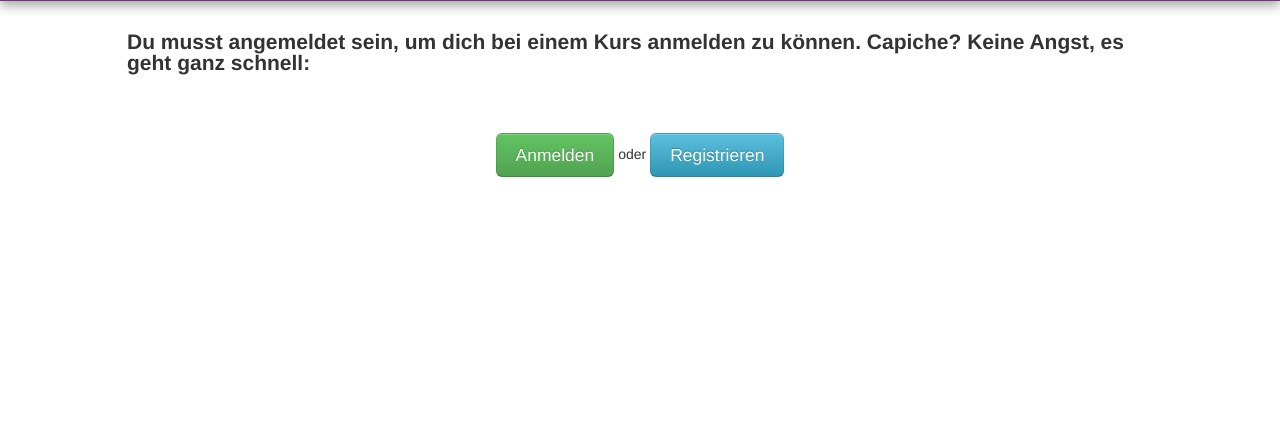
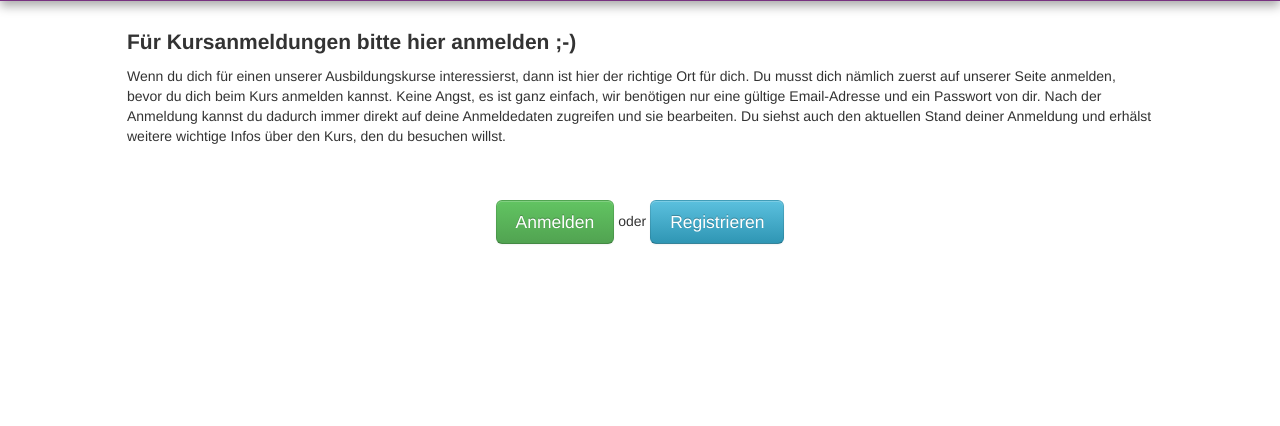
Before and after one commit to gloggi/aure4, a Django app: page /account/?next=/anmeldung/1/ in a window 1280 px wide. Shown: the part 73-499 px from the top of the page. Run offline with Django 3.2, Linux system fonts and the light colour scheme; parts of the project's set-up code (start-up, migrations or seed data) failed here and were passed over; some libraries are stand-ins or nearby versions.

Commit message:
add some nicer texts about anmeldung

```diff
--- a/ausbildung/anmeldung/views.py
+++ b/ausbildung/anmeldung/views.py
@@ -20,8 +20,14 @@ def requires_anmeldung(view):
 def kurse(request):
     kurse = Kurs.objects.open()
 
+    if request.user.is_authenticated():
+        angemeldete_kurse = request.user.angemeldete_kurse.all()
+    else:
+        angemeldete_kurse = ()
+
     return render(request, 'anmeldung/kurse.html', {
         'kurse': kurse,
+        'angemeldete_kurse': angemeldete_kurse,
     })
 
 
--- a/ausbildung/templates/account/home.html
+++ b/ausbildung/templates/account/home.html
@@ -3,10 +3,17 @@
 {% block content %}
 
 <h2>
-Du musst angemeldet sein, um dich bei einem Kurs anmelden zu können. Capiche?
-Keine Angst, es geht ganz schnell:
+Für Kursanmeldungen bitte hier anmelden ;-)
 </h2>
 
+<p>Wenn du dich für einen unserer Ausbildungskurse interessierst, dann ist hier
+   der richtige Ort für dich. Du musst dich nämlich zuerst auf unserer Seite
+   anmelden, bevor du dich beim Kurs anmelden kannst. Keine Angst, es ist ganz
+   einfach, wir benötigen nur eine gültige Email-Adresse und ein Passwort von
+   dir. Nach der Anmeldung kannst du dadurch immer direkt auf deine Anmeldedaten
+   zugreifen und sie bearbeiten. Du siehst auch den aktuellen Stand deiner
+   Anmeldung und erhälst weitere wichtige Infos über den Kurs, den du
+   besuchen willst.
 <br><br><br>
 
 <center>
```
Also changed, not shown: ausbildung/anmeldung/models.py (+6 -3 lines), ausbildung/templates/anmeldung/kurse.html (+8 -1 lines).
